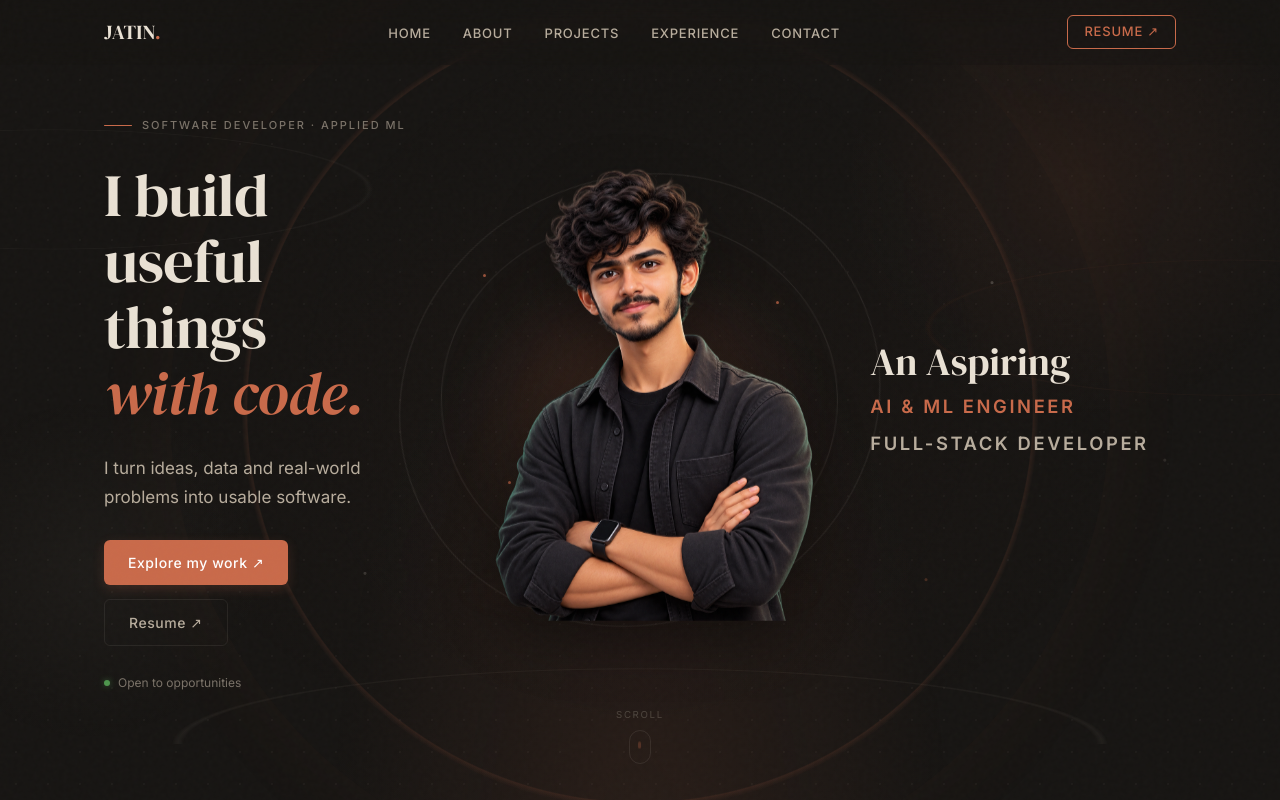
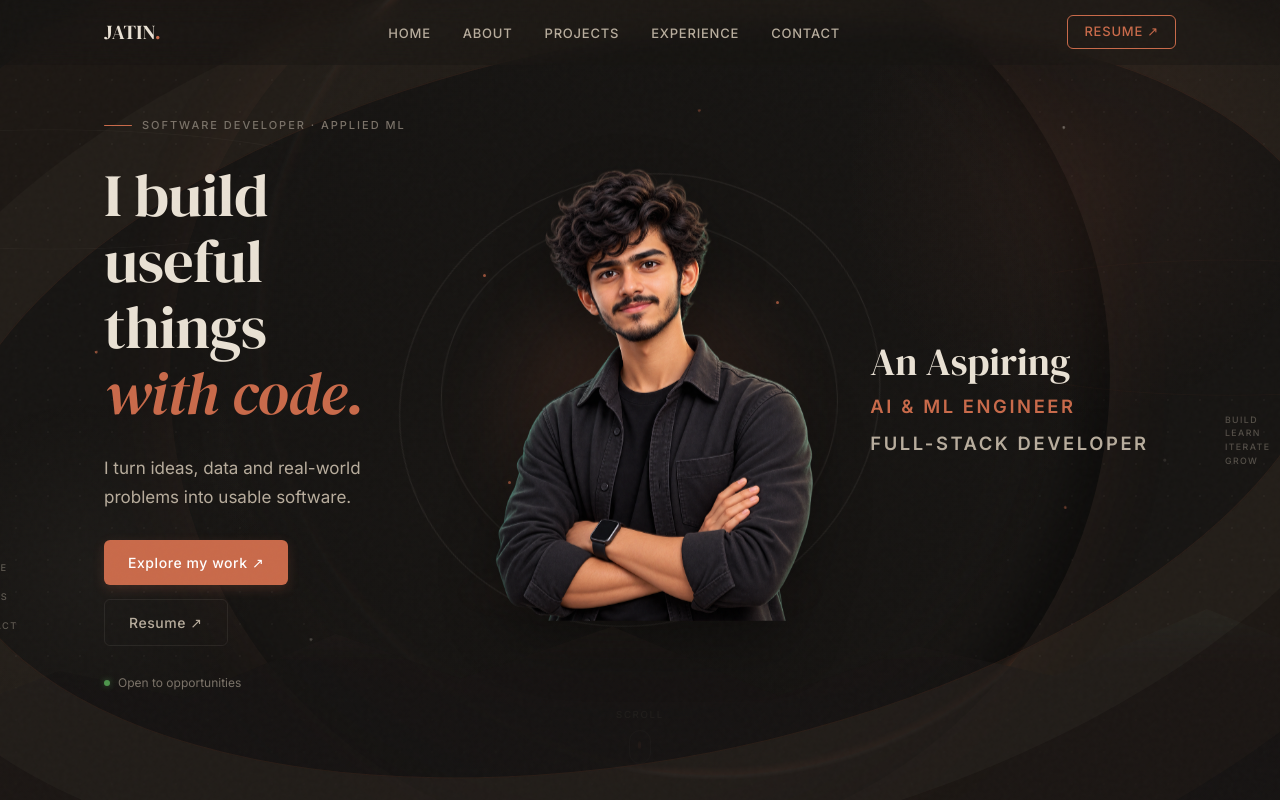
Before and after one commit to Jatin0422/Portfolio, a React app: page / in a window 1280 px wide. Shown: the top 800 px of the page. Built offline with nearby package versions, Linux system fonts and the light colour scheme; the HTML template or start-up script is replaced by a standard one.

Commit message:
bg elements home

```diff
--- a/src/styles/index.css
+++ b/src/styles/index.css
@@ -301,24 +301,44 @@ html, body { overflow-x: hidden; max-width: 100%; }
   content: ''; position: absolute; pointer-events: none; z-index: 0;
 }
 
-/* Home — eclipse, orbitals and a low atmospheric horizon */
+/* Home — celestial editorial atmosphere */
 #hero::before {
-  width: min(76vw, 940px); aspect-ratio: 1; left: 50%; top: 50%;
-  transform: translate(-50%, -49%); border-radius: 50%;
-  background: radial-gradient(circle at 50% 47%, rgba(23,21,19,.08) 0 48%, transparent 49%),
-    radial-gradient(circle at 50% 50%, transparent 59%, rgba(201,106,74,.11) 59.2%, transparent 60%),
-    radial-gradient(ellipse at 50% 96%, rgba(201,106,74,.1), transparent 47%);
-  box-shadow: 0 0 100px rgba(201,106,74,.045);
+  width: min(74vw, 940px); aspect-ratio: 1; left: 50%; top: 47%;
+  transform: translate(-50%, -50%); border-radius: 50%;
+  background: radial-gradient(circle at 50% 47%, rgba(23,21,19,.96) 0 54%, rgba(23,21,19,.84) 61%, transparent 62%),
+    radial-gradient(circle at 58% 44%, transparent 59%, rgba(201,106,74,.26) 60%, rgba(233,225,212,.16) 60.25%, transparent 60.75%),
+    radial-gradient(ellipse at 50% 51%, rgba(201,106,74,.12), transparent 65%),
+    radial-gradient(ellipse 46% 15% at 30% 59%, rgba(184,173,157,.055), transparent 70%),
+    radial-gradient(ellipse 42% 14% at 72% 54%, rgba(184,173,157,.05), transparent 70%);
+  box-shadow: 0 0 80px rgba(201,106,74,.07), inset -24px -14px 44px rgba(0,0,0,.42);
 }
 #hero::after {
-  inset: 14% 7% 7%; opacity: .65;
-  background: radial-gradient(ellipse 60% 17% at 50% 100%, transparent 69%, rgba(184,173,157,.1) 70%, transparent 71%),
-    radial-gradient(circle at 13% 34%, rgba(201,106,74,.56) 0 1px, transparent 2px),
-    radial-gradient(circle at 82% 27%, rgba(233,225,212,.32) 0 1px, transparent 2px),
-    radial-gradient(circle at 76% 74%, rgba(201,106,74,.4) 0 1px, transparent 2px),
-    radial-gradient(circle at 25% 73%, rgba(233,225,212,.25) 0 1px, transparent 2px);
+  left: -4%; right: -4%; bottom: 0; height: 31%; opacity: .84;
+  clip-path: polygon(0 65%, 8% 48%, 17% 59%, 28% 33%, 37% 51%, 48% 30%, 60% 58%, 70% 38%, 80% 50%, 91% 23%, 100% 43%, 100% 100%, 0 100%);
+  background: linear-gradient(to bottom, rgba(184,173,157,.08), rgba(23,21,19,.93) 44%),
+    radial-gradient(ellipse at 50% 4%, rgba(201,106,74,.18), transparent 55%);
 }
-#hero > .hero-grid, #hero > :last-child { position: relative; z-index: 1; }
+#hero > .hero-grid { position: relative; z-index: 1; }
+#hero .hero-grid::before {
+  content: ''; position: absolute; width: min(112vw, 1420px); height: min(60vw, 720px); left: 50%; top: 50%;
+  transform: translate(-50%, -50%) rotate(-11deg); border: 1px solid rgba(201,106,74,.11); border-radius: 50%;
+  box-shadow: 0 0 0 94px rgba(233,225,212,.026), 0 0 0 208px rgba(201,106,74,.035);
+  background: radial-gradient(circle at 13% 29%, rgba(201,106,74,.7) 0 1px, transparent 1.7px),
+    radial-gradient(circle at 83% 24%, rgba(233,225,212,.38) 0 1px, transparent 1.7px),
+    radial-gradient(circle at 78% 76%, rgba(201,106,74,.48) 0 1px, transparent 1.7px),
+    radial-gradient(circle at 24% 74%, rgba(233,225,212,.25) 0 1px, transparent 1.7px),
+    radial-gradient(circle at 58% 12%, rgba(201,106,74,.4) 0 1px, transparent 1.7px);
+  pointer-events: none; z-index: 0;
+}
+#hero .hero-grid::after {
+  content: '01\A HOME\A\A IDEAS\A INTO\A IMPACT'; white-space: pre; position: absolute; left: -9.5%; bottom: 10%;
+  color: rgba(184,173,157,.43); font: 500 .58rem/1.55 var(--font-sans); letter-spacing: .16em; pointer-events: none; z-index: 0;
+}
+#hero .hero-grid > * { position: relative; z-index: 1; }
+#hero .hero-focus::after {
+  content: 'BUILD\A LEARN\A ITERATE\A GROW'; white-space: pre; position: absolute; left: 116%; top: 61%;
+  color: rgba(184,173,157,.38); font: 500 .55rem/1.55 var(--font-sans); letter-spacing: .16em; pointer-events: none;
+}
 
 /* About — distant, illuminated architectural portal */
 #about::before {
@@ -374,6 +394,7 @@ html, body { overflow-x: hidden; max-width: 100%; }
 
 @media (max-width: 720px) {
   #hero::before { width: 125vw; top: 43%; }
+  #hero .hero-grid::after, #hero .hero-focus::after { display: none; }
   #about::before { width: 120vw; height: 720px; left: 56%; }
   #about::after { width: 82vw; height: 480px; }
   #projects-hero::after { width: 120vw; right: -50%; }
```
